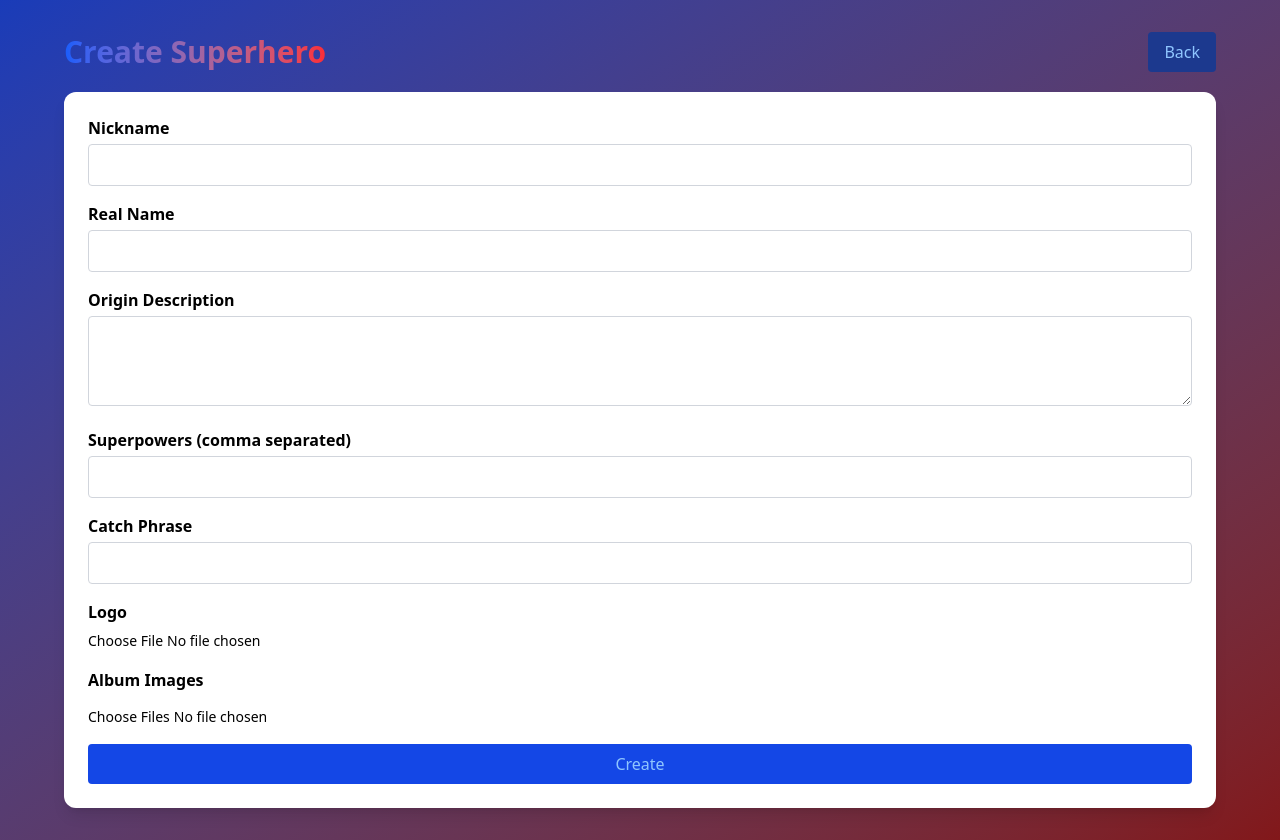
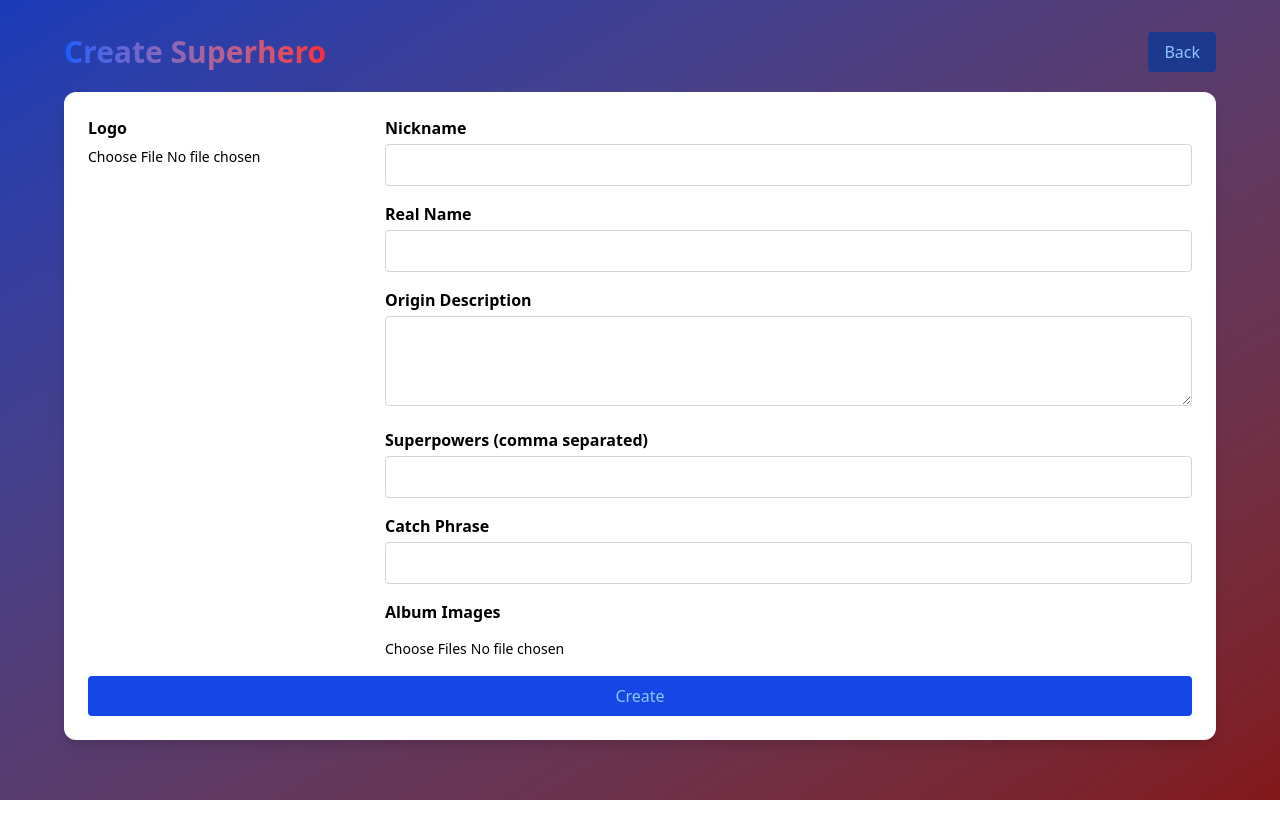
Before and after one commit to Neytirion/superheroes-crud, a React (Vite) app in the folder frontend/: page /create in a window 1280 px wide. After the commit the page ends 800 px from the top, so only its background shows below. Built offline with nearby package versions, Linux system fonts and the light colour scheme.

Commit message:
Layout update: logo on the left, all fields on the right

```diff
--- a/frontend/src/components/SuperheroForm.jsx
+++ b/frontend/src/components/SuperheroForm.jsx
@@ -45,6 +45,29 @@ export default function SuperheroForm({ initialData, onSubmit, submitText }) {
 
   return (
     <form onSubmit={handleSubmit} className="flex flex-col bg-white gap-4">
+      <div className="flex gap-6">
+        {/* Logo Section */}
+        <div className="flex-shrink-0">
+          <label className="block font-semibold mb-1">Logo</label>
+          {initialData.logo && !logo && (
+            <img
+              src={`http://localhost:5000${initialData.logo}`}
+              alt="logo"
+              className="w-70 h-150 object-cover rounded mb-2"
+            />
+          )}
+          {logo && (
+            <img
+              src={URL.createObjectURL(logo)}
+              alt="logo"
+              className="w-70 h-150 object-cover rounded mb-2 border-2 border-blue-500"
+            />
+          )}
+          <input type="file" onChange={handleLogoChange} className="text-sm" />
+        </div>
+
+        {/* Fields Section */}
+        <div className="flex-1 flex flex-col gap-4">
           {/* Nickname */}
           <div>
             <label className="block font-semibold mb-1">Nickname</label>
@@ -108,26 +131,6 @@ export default function SuperheroForm({ initialData, onSubmit, submitText }) {
             />
           </div>
 
-      {/* Logo */}
-      <div>
-        <label className="block font-semibold mb-1">Logo</label>
-        {initialData.logo && !logo && (
-          <img
-            src={`http://localhost:5000${initialData.logo}`}
-            alt="logo"
-            className="w-32 h-32 object-cover rounded mb-2"
-          />
-        )}
-        {logo && (
-          <img
-            src={URL.createObjectURL(logo)}
-            alt="logo"
-            className="w-32 h-32 object-cover rounded mb-2 border-2 border-blue-500"
-          />
-        )}
-        <input type="file" onChange={handleLogoChange} className="text-sm" />
-      </div>
-
           {/* Album Images */}
           <div>
             <label className="block font-semibold mb-1">Album Images</label>
@@ -179,6 +182,8 @@ export default function SuperheroForm({ initialData, onSubmit, submitText }) {
             />
           </div>
 
+        </div>
+      </div>
       <button
         type="submit"
         className="bg-blue-700 text-blue-300 px-4 py-2 rounded hover:bg-blue-800 transition"
```
Lines whose indentation alone changed are shown as unchanged.
